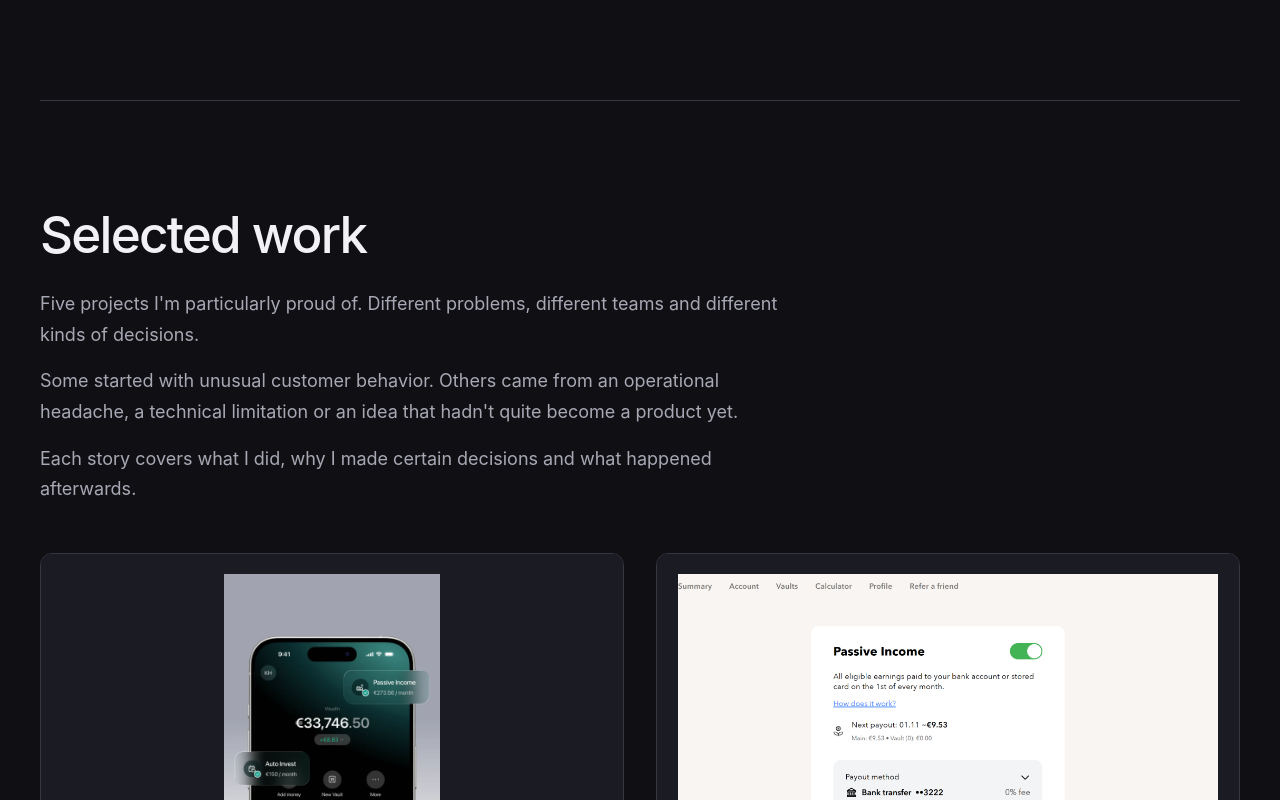
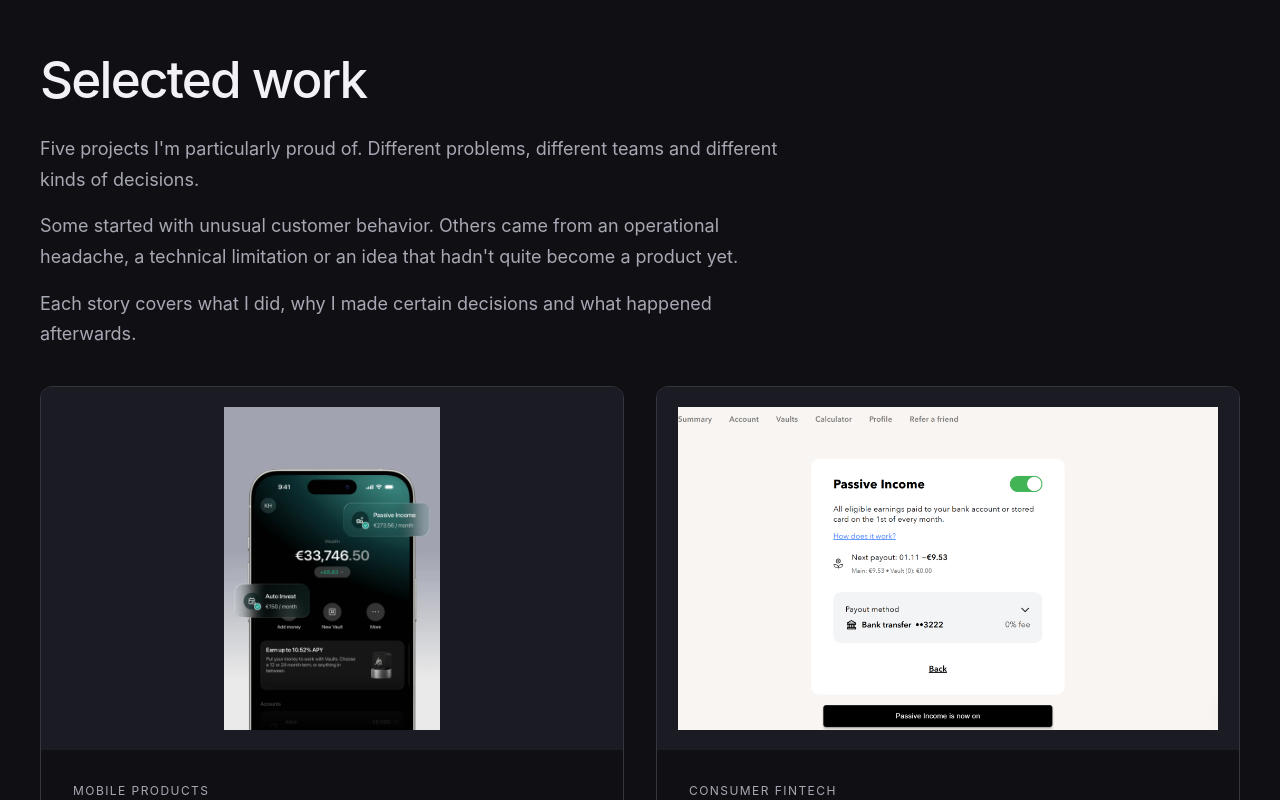
Before and after one commit to skrylov/portfolio_website, a React (Vite) app: page /#/ in a window 1280 px wide. Shown: the part 1540-2340 px from the top of the page. Built offline with nearby package versions, Linux system fonts and the light colour scheme.

Commit message:
Tighten shared homepage and article spacing (#34)

```diff
--- a/src/case-study.css
+++ b/src/case-study.css
@@ -1,5 +1,5 @@
 .case-article {
-  padding-top: clamp(2rem, 5vw, 4rem);
+  padding-top: var(--spacing-section-block);
 }
 
 .case-header,
@@ -9,7 +9,7 @@
 }
 
 .case-header {
-  margin-bottom: clamp(2rem, 5vw, 4rem);
+  margin-bottom: var(--spacing-section-block);
 }
 
 .case-back {
@@ -17,7 +17,7 @@
   align-items: center;
   gap: 0.5rem;
   min-height: 2.75rem;
-  margin-bottom: clamp(1.5rem, 4vw, 2.5rem);
+  margin-bottom: var(--spacing-section-heading);
   font-size: 0.875rem;
 }
 
@@ -31,7 +31,7 @@
 .case-focus {
   display: grid;
   gap: 0.375rem;
-  margin-top: 1.5rem;
+  margin-top: var(--spacing-section-heading);
 }
 
 .case-flow > * + * {
@@ -42,9 +42,8 @@
   font-size: clamp(1.75rem, 3.2vw, 2.75rem);
 }
 
-.case-flow > h2:not(:first-child),
-.case-flow > .case-wide:not(:first-child) {
-  margin-top: clamp(1.75rem, 4vw, 3.5rem);
+.case-content > :is(h2, .case-wide):not(:first-child) {
+  margin-top: var(--spacing-section-block);
 }
 
 .case-content {
--- a/src/components/ContactCta.tsx
+++ b/src/components/ContactCta.tsx
@@ -22,7 +22,7 @@ export default function ContactCta({
     throw new Error('Incomplete contact source')
   return (
     <Section
-      className="mx-auto mt-[clamp(1.5rem,4vw,3.5rem)] max-w-[66rem] border-t border-line"
+      className="mx-auto mt-section-block max-w-[66rem] border-t border-line"
       aria-labelledby={id}
     >
       <h2 id={id}>{heading}</h2>
--- a/src/components/recommendations.css
+++ b/src/components/recommendations.css
@@ -5,7 +5,7 @@
     justify-content: space-between;
     flex-wrap: wrap;
     gap: 1rem;
-    margin-bottom: 1.5rem;
+    margin-bottom: var(--spacing-section-heading);
   }
 
   .recommendation-header h2 {
--- a/src/styles.css
+++ b/src/styles.css
@@ -8,7 +8,7 @@
   .work-introduction {
     max-width: 65ch;
     color: var(--color-muted);
-    margin-block: 1.5rem 3rem;
+    margin-block: var(--spacing-section-heading) var(--spacing-section-block);
   }
   .work-introduction p + p {
     margin-top: 1rem;
@@ -123,7 +123,7 @@
     grid-template-areas: 'title portrait' 'intro portrait' 'actions portrait';
     column-gap: clamp(2rem, 5vw, 4rem);
     align-items: start;
-    padding-block: 1.5rem 3rem;
+    padding-block: 1.5rem var(--spacing-section-heading);
   }
   .hero-title {
     grid-area: title;
@@ -167,7 +167,6 @@
   }
   .homepage-metrics {
     border-top: 1px solid var(--color-line);
-    padding-top: clamp(2.5rem, 5vw, 4rem);
   }
   .homepage-metrics h2 {
     max-width: 22ch;
@@ -189,7 +188,7 @@
     max-width: 48ch;
   }
   .homepage-about h2 {
-    margin-bottom: clamp(1.5rem, 4vw, 2.5rem);
+    margin-bottom: var(--spacing-section-heading);
   }
   .about-layout {
     display: grid;
@@ -212,6 +211,7 @@
   @media (max-width: 48rem) {
     .about-layout {
       grid-template-columns: 1fr;
+      row-gap: var(--spacing-section-block);
     }
   }
   @media (max-width: 60rem) {
@@ -255,7 +255,9 @@
   --color-focus: #b5adff;
   --font-sans: Inter, 'Segoe UI', Arial, sans-serif;
   --radius-card: 0.75rem;
-  --spacing-section: clamp(3.5rem, 8vw, 7rem);
+  --spacing-section: clamp(2.5rem, 5vw, 4rem);
+  --spacing-section-block: clamp(1.5rem, 3vw, 2.25rem);
+  --spacing-section-heading: clamp(1.125rem, 2.5vw, 1.5rem);
   --text-display: clamp(3rem, 8vw, 7rem);
   --text-display--line-height: 1.04;
   --text-display--letter-spacing: -0.055em;
@@ -390,7 +392,7 @@
     flex-wrap: wrap;
     align-items: center;
     gap: 1.5rem;
-    margin-top: 2.5rem;
+    margin-top: var(--spacing-section-heading);
   }
   .button {
     display: inline-flex;
@@ -442,7 +444,7 @@
     border-top: 1px solid var(--color-line);
   }
   .section-heading {
-    margin-bottom: 1.5rem;
+    margin-bottom: var(--spacing-section-heading);
   }
   .section-heading h2 {
     max-width: 22ch;
@@ -452,7 +454,7 @@
     display: grid;
     grid-template-columns: repeat(2, minmax(0, 1fr));
     gap: 1.5rem;
-    margin-top: 2.5rem;
+    margin-top: var(--spacing-section-heading);
   }
   .card-surface {
     background: var(--color-surface);
@@ -488,10 +490,10 @@
   }
   .site-footer {
     border-top: 1px solid var(--color-line);
-    padding-block: 1.5rem;
   }
   .footer-row {
     align-items: flex-start;
+    padding-block: var(--spacing-section-block);
   }
   .skip-link {
     position: fixed;
```
